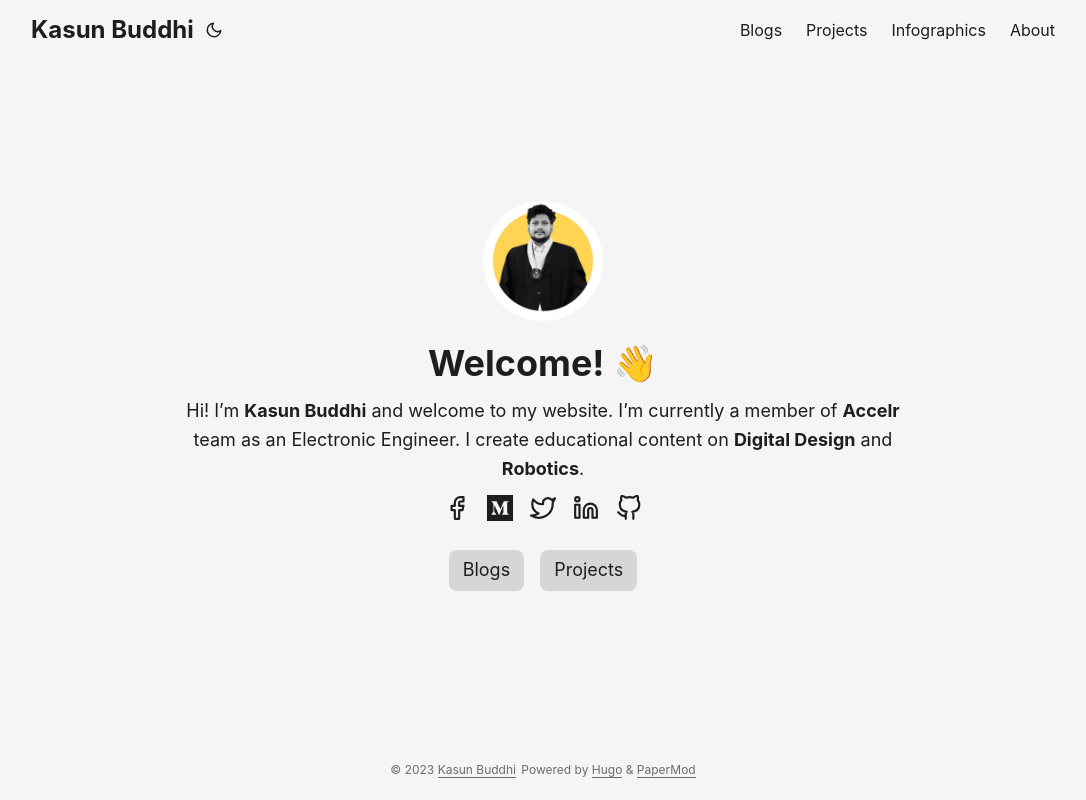
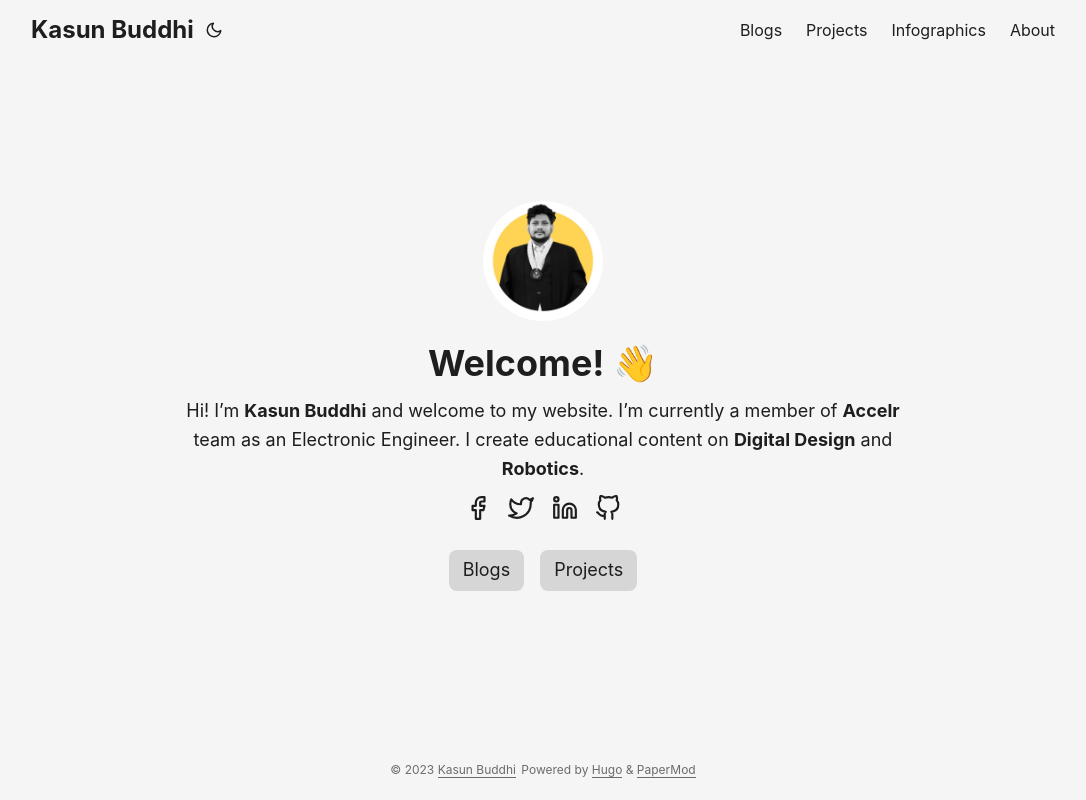
Before and after one commit to kasun-buddhi/kasun-buddhi.github.io, a plain HTML site: page index.html in a window 1280 px wide. Shown: the whole page, without its empty margins (97-1183 px from the left). Drawn offline with Linux system fonts and the light colour scheme; files that its build step writes are made by us from their sources; files whose address does not match are found by name.

Commit message:
Edit social medial links and setup baseURL

```diff
--- a/index.html
+++ b/index.html
@@ -29,7 +29,7 @@
 <meta name=twitter:image content="kasunbuddhi.com/%3Clink%20or%20path%20of%20image%20for%20opengraph,%20twitter-cards%3E">
 <meta name=twitter:title content="Kasun Buddhi">
 <meta name=twitter:description content="This is the website of Kasun Buddhi and I create educational content on data science. Some of you may know me as the **Data Professor**.">
-<script type=application/ld+json>{"@context":"https://schema.org","@type":"Organization","name":"Kasun Buddhi","url":"kasunbuddhi.com","description":"This is the website of Kasun Buddhi and I create educational content on data science. Some of you may know me as the **Data Professor**.","thumbnailUrl":"kasunbuddhi.com/%3Clink%20/%20abs%20url%3E","sameAs":["https://www.facebook.com/kasun.buddhi.35","https://medium.com/@data-professor","https://twitter.com/kasun_buddhi","https://www.linkedin.com/in/kasun-dasanayaka/","https://github.com/dataprofessor"]}</script>
+<script type=application/ld+json>{"@context":"https://schema.org","@type":"Organization","name":"Kasun Buddhi","url":"kasunbuddhi.com","description":"This is the website of Kasun Buddhi and I create educational content on data science. Some of you may know me as the **Data Professor**.","thumbnailUrl":"kasunbuddhi.com/%3Clink%20/%20abs%20url%3E","sameAs":["https://www.facebook.com/kasun.buddhi.35","https://twitter.com/kasun_buddhi","https://www.linkedin.com/in/kasun-dasanayaka/","https://github.com/kasun-buddhi"]}</script>
 </head>
 <body class=list id=top>
 <script>localStorage.getItem("pref-theme")==="dark"?document.body.classList.add('dark'):localStorage.getItem("pref-theme")==="light"?document.body.classList.remove('dark'):window.matchMedia('(prefers-color-scheme: dark)').matches&&document.body.classList.add('dark')</script>
@@ -73,13 +73,11 @@
 <span>Hi! I&rsquo;m <strong>Kasun Buddhi</strong> and welcome to my website. I&rsquo;m currently a member of <a href=https://accelr.lk/><strong>Accelr</strong></a> team as an Electronic Engineer. I create educational content on <strong>Digital Design</strong> and <strong>Robotics</strong>.</span><div class=social-icons>
 <a href=https://www.facebook.com/kasun.buddhi.35 target=_blank rel="noopener noreferrer me" title=Facebook><svg xmlns="http://www.w3.org/2000/svg" viewBox="0 0 24 24" fill="none" stroke="currentcolor" stroke-width="2" stroke-linecap="round" stroke-linejoin="round"><path d="M18 2h-3a5 5 0 00-5 5v3H7v4h3v8h4v-8h3l1-4h-4V7a1 1 0 011-1h3z"/></svg>
 </a>
-<a href=https://medium.com/@data-professor target=_blank rel="noopener noreferrer me" title=Medium><svg version="1.0" xmlns="http://www.w3.org/2000/svg" fill="currentcolor" stroke-width="2" viewBox="0 0 76 76"><g transform="translate(0.000000,76.000000) scale(0.100000,-0.100000)"><path d="M0 380V0h380 380v380 380H380 0V380zm334 85c30-63 57-115 59-115s16 30 31 68c15 37 37 88 49 115l20 47h76l76-1-27-20-28-21V387c0-150 0-151 27-179l27-28H535 426l27 28c26 27 27 32 26 143 0 131 3 134-71-58-24-62-48-113-53-113-6 0-17 16-24 35s-36 83-64 142l-52 108-3-98c-3-97-2-99 28-133 16-19 30-39 30-44 0-6-31-10-70-10-45 0-70 4-70 11 0 6 14 27 30 46 30 33 30 35 30 151s0 118-31 155l-30 37h75 76l54-115z"/></g></svg>
-</a>
 <a href=https://twitter.com/kasun_buddhi target=_blank rel="noopener noreferrer me" title=Twitter><svg xmlns="http://www.w3.org/2000/svg" viewBox="0 0 24 24" fill="none" stroke="currentcolor" stroke-width="2" stroke-linecap="round" stroke-linejoin="round"><path d="M23 3a10.9 10.9.0 01-3.14 1.53 4.48 4.48.0 00-7.86 3v1A10.66 10.66.0 013 4s-4 9 5 13a11.64 11.64.0 01-7 2c9 5 20 0 20-11.5a4.5 4.5.0 00-.08-.83A7.72 7.72.0 0023 3z"/></svg>
 </a>
 <a href=https://www.linkedin.com/in/kasun-dasanayaka/ target=_blank rel="noopener noreferrer me" title=Linkedin><svg xmlns="http://www.w3.org/2000/svg" viewBox="0 0 24 24" fill="none" stroke="currentcolor" stroke-width="2" stroke-linecap="round" stroke-linejoin="round"><path d="M16 8a6 6 0 016 6v7h-4v-7a2 2 0 00-2-2 2 2 0 00-2 2v7h-4v-7a6 6 0 016-6z"/><rect x="2" y="9" width="4" height="12"/><circle cx="4" cy="4" r="2"/></svg>
 </a>
-<a href=https://github.com/dataprofessor target=_blank rel="noopener noreferrer me" title=Github><svg xmlns="http://www.w3.org/2000/svg" viewBox="0 0 24 24" fill="none" stroke="currentcolor" stroke-width="2" stroke-linecap="round" stroke-linejoin="round"><path d="M9 19c-5 1.5-5-2.5-7-3m14 6v-3.87a3.37 3.37.0 00-.94-2.61c3.14-.35 6.44-1.54 6.44-7A5.44 5.44.0 0020 4.77 5.07 5.07.0 0019.91 1S18.73.65 16 2.48a13.38 13.38.0 00-7 0C6.27.65 5.09 1 5.09 1A5.07 5.07.0 005 4.77 5.44 5.44.0 003.5 8.55c0 5.42 3.3 6.61 6.44 7A3.37 3.37.0 009 18.13V22"/></svg>
+<a href=https://github.com/kasun-buddhi target=_blank rel="noopener noreferrer me" title=Github><svg xmlns="http://www.w3.org/2000/svg" viewBox="0 0 24 24" fill="none" stroke="currentcolor" stroke-width="2" stroke-linecap="round" stroke-linejoin="round"><path d="M9 19c-5 1.5-5-2.5-7-3m14 6v-3.87a3.37 3.37.0 00-.94-2.61c3.14-.35 6.44-1.54 6.44-7A5.44 5.44.0 0020 4.77 5.07 5.07.0 0019.91 1S18.73.65 16 2.48a13.38 13.38.0 00-7 0C6.27.65 5.09 1 5.09 1A5.07 5.07.0 005 4.77 5.44 5.44.0 003.5 8.55c0 5.42 3.3 6.61 6.44 7A3.37 3.37.0 009 18.13V22"/></svg>
 </a>
 </div>
 <div class=buttons>
```
